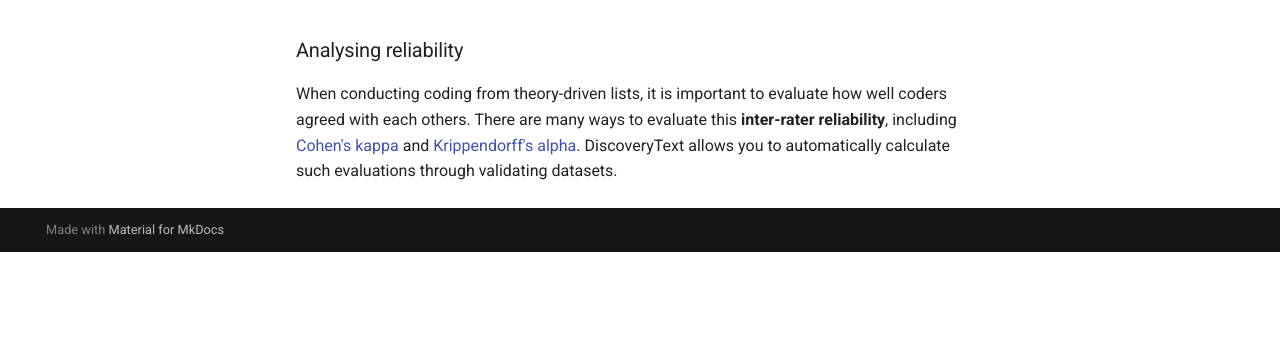
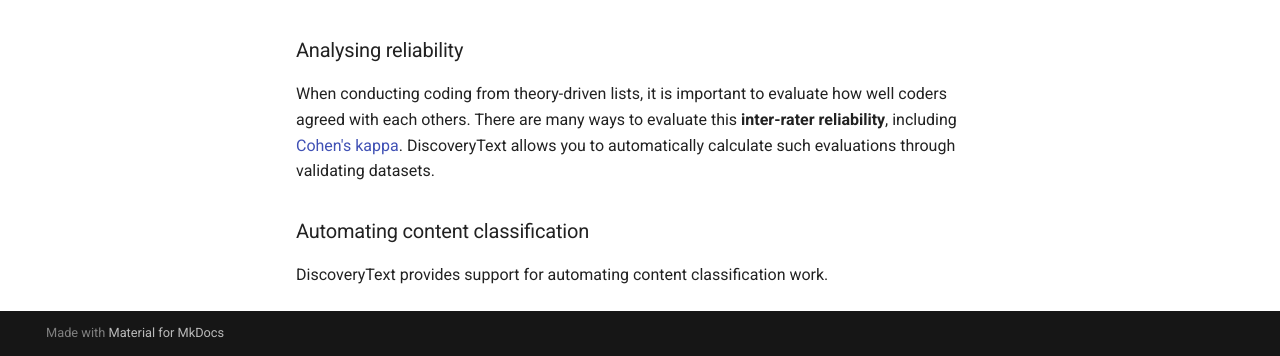
Before and after one commit to uh-dcm/qualitative-research-and-computers, an MkDocs documentation site: the page built from docs/closed-coding/discoverytext.md, in a window 1280 px wide and 900 px high, scrolled down 1317 px, cut to the strip 544-900 px from the top of the window. Built offline with MkDocs 1.6.1 and Material for MkDocs 9.7.7, drawn with Linux system fonts in a browser that asks for light colours; before the commit the page ends 2113 px from its top, so only the background shows below that; some of the changed text lies outside the part shown.

Commit message:
Removed alpha values and hinting on automated process.

```diff
--- a/docs/closed-coding/discoverytext.md
+++ b/docs/closed-coding/discoverytext.md
@@ -43,5 +43,9 @@ This is done by selecting the segment requiring annotation and then giving the s
 ### Analysing reliability
 
 When conducting coding from theory-driven lists, it is important to evaluate how well coders agreed with each others.
-There are many ways to evaluate this **inter-rater reliability**, including [Cohen's kappa](https://en.wikipedia.org/wiki/Cohen%27s_kappa) and [Krippendorff's alpha](https://en.wikipedia.org/wiki/Krippendorff%27s_alpha).
+There are many ways to evaluate this **inter-rater reliability**, including [Cohen's kappa](https://en.wikipedia.org/wiki/Cohen%27s_kappa).
 DiscoveryText allows you to automatically calculate such evaluations through validating datasets.
+
+### Automating content classification
+
+DiscoveryText provides support for automating content classification work.
```
